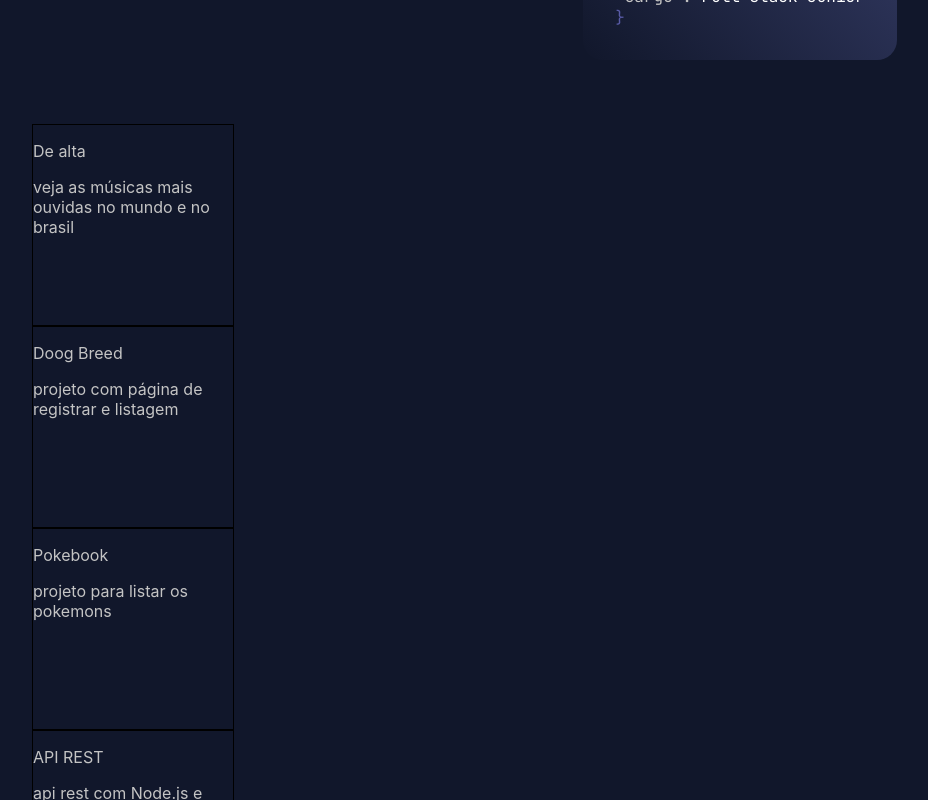
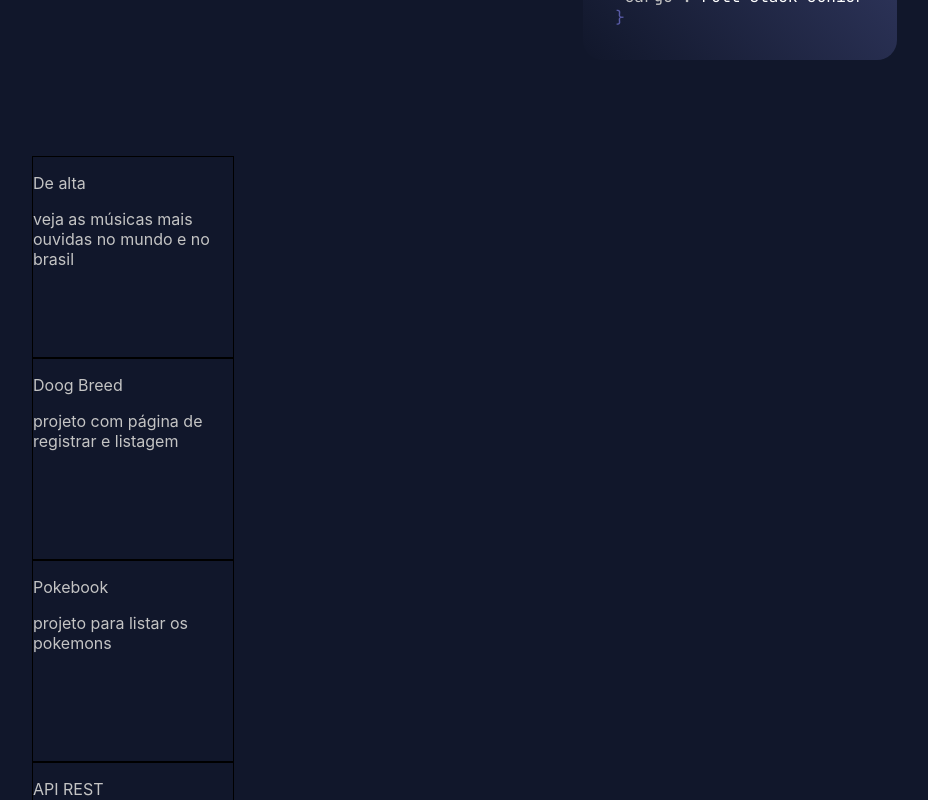
Before and after one commit to deni-rocha/portfolio-project, a React (Create React App) app: page / in a window 1280 px wide. Shown: the part 420-1220 px from the top of the page, without its empty margins (160-1088 px from the left). Built offline with nearby package versions, Linux system fonts and the light colour scheme.

Commit message:
header component

```diff
--- a/src/components/Projects/styles.ts
+++ b/src/components/Projects/styles.ts
@@ -1,6 +1,6 @@
 import styled from "@emotion/styled";
 
 export const DivProject = styled.div`
+  margin-top: 2rem;
   width: 100%;
-  height: 100%;
 `;
--- a/src/pages/Home/index.tsx
+++ b/src/pages/Home/index.tsx
@@ -6,9 +6,7 @@ export default function Home() {
   return (
     <Container>
       <Header />
-      <section>
-        <Projects />
-      </section>
+      <Projects />
     </Container>
   );
 }
```
